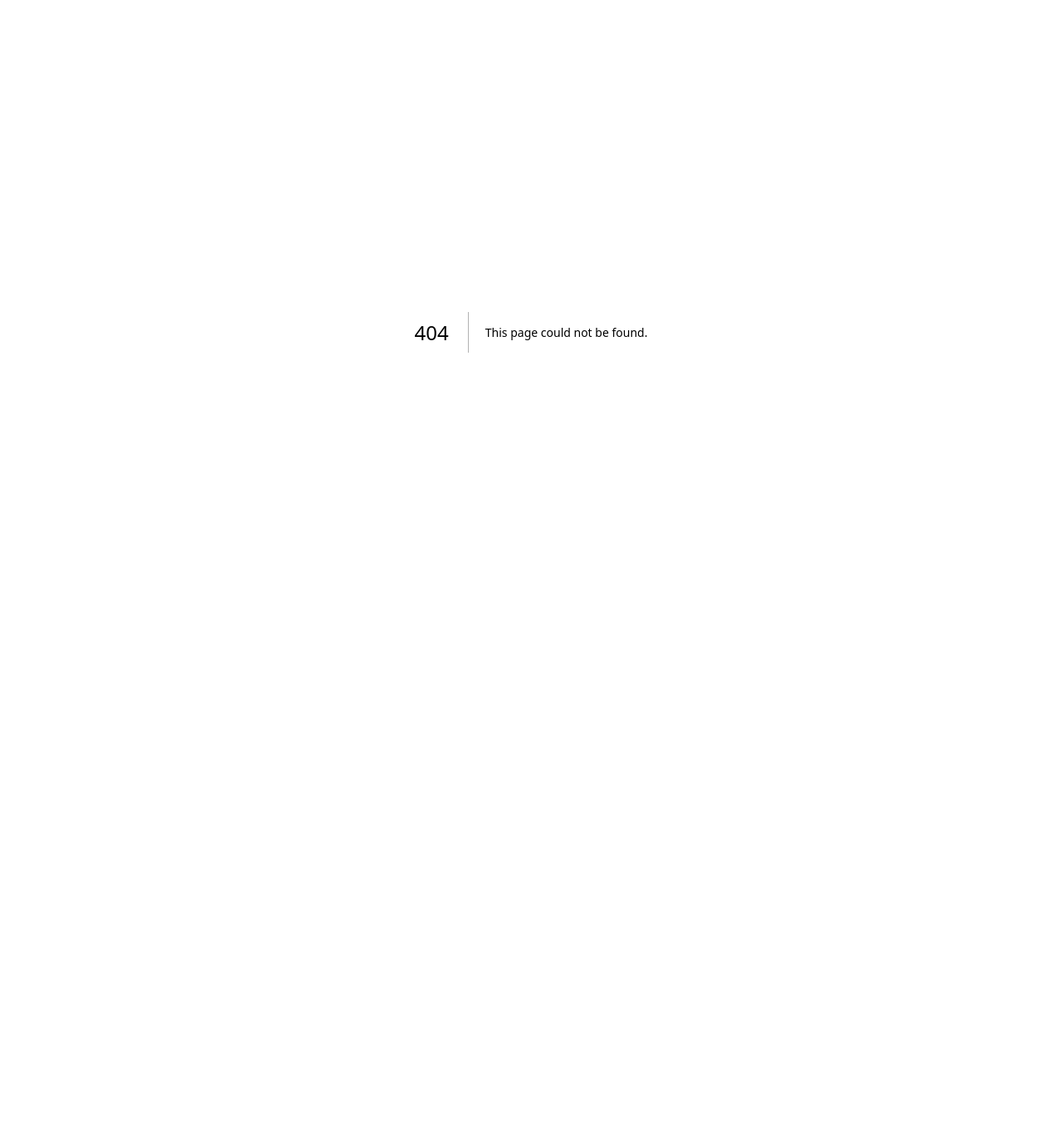
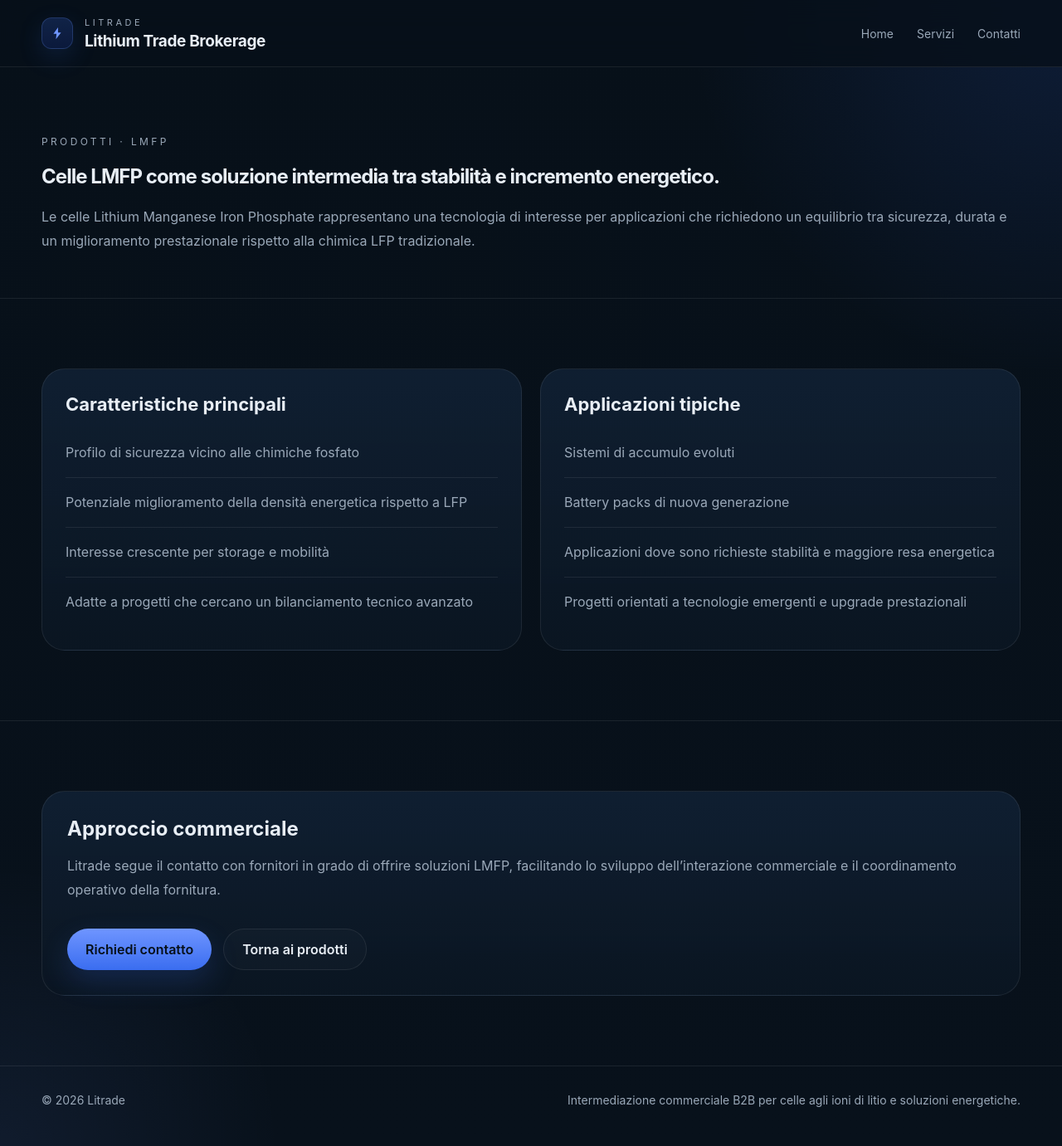
Before and after one commit to LitradeEU/Litrade-site, a Next.js app: page /prodotti/lmfp in a window 1280 px wide. Before the commit this address had no page. Shown: the whole page at 83% size. Before the commit the page ends 800 px from the top, so only its background shows below. Built offline with nearby package versions, Linux system fonts and the light colour scheme.

Commit message:
Create lmfp.js

```diff
--- /dev/null
+++ b/pages/prodotti/lmfp.js
@@ -0,0 +1,57 @@
+import Link from "next/link";
+import Layout from "../../components/Layout";
+
+export default function LmfpPage() {
+  return (
+    <Layout>
+      <section className="page-hero">
+        <div className="container">
+          <div className="eyebrow">Prodotti · LMFP</div>
+          <h1>Celle LMFP come soluzione intermedia tra stabilità e incremento energetico.</h1>
+          <p>
+            Le celle Lithium Manganese Iron Phosphate rappresentano una tecnologia di interesse per applicazioni
+            che richiedono un equilibrio tra sicurezza, durata e un miglioramento prestazionale rispetto alla chimica LFP tradizionale.
+          </p>
+        </div>
+      </section>
+
+      <section className="section">
+        <div className="container grid-2">
+          <div className="card">
+            <h3>Caratteristiche principali</h3>
+            <ul className="list">
+              <li>Profilo di sicurezza vicino alle chimiche fosfato</li>
+              <li>Potenziale miglioramento della densità energetica rispetto a LFP</li>
+              <li>Interesse crescente per storage e mobilità</li>
+              <li>Adatte a progetti che cercano un bilanciamento tecnico avanzato</li>
+            </ul>
+          </div>
+
+          <div className="card">
+            <h3>Applicazioni tipiche</h3>
+            <ul className="list">
+              <li>Sistemi di accumulo evoluti</li>
+              <li>Battery packs di nuova generazione</li>
+              <li>Applicazioni dove sono richieste stabilità e maggiore resa energetica</li>
+              <li>Progetti orientati a tecnologie emergenti e upgrade prestazionali</li>
+            </ul>
+          </div>
+        </div>
+      </section>
+
+      <section className="section">
+        <div className="container band">
+          <h3>Approccio commerciale</h3>
+          <p>
+            Litrade segue il contatto con fornitori in grado di offrire soluzioni LMFP,
+            facilitando lo sviluppo dell’interazione commerciale e il coordinamento operativo della fornitura.
+          </p>
+          <div className="actions">
+            <Link href="/contatti" className="btn-primary">Richiedi contatto</Link>
+            <Link href="/prodotti" className="btn-secondary">Torna ai prodotti</Link>
+          </div>
+        </div>
+      </section>
+    </Layout>
+  );
+}
```
